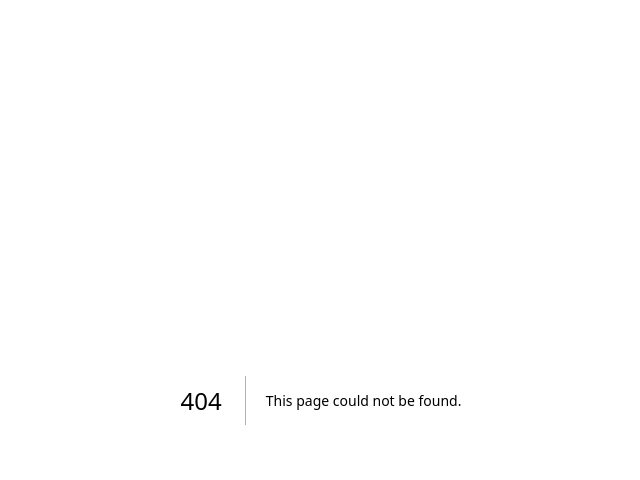
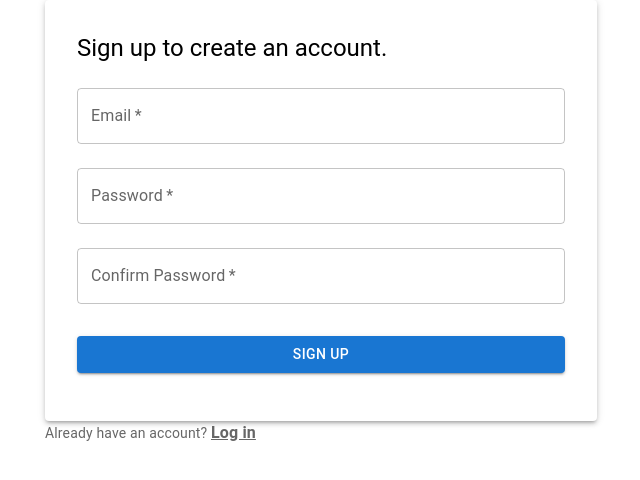
Before and after one commit to Osama4488/claude-chat-redux, a Next.js app: page /signup in a window 1280 px wide. Before the commit this address had no page. Shown: the top 480 px of the page, without its empty margins (319-959 px from the left). Built offline with nearby package versions, Linux system fonts and the light colour scheme.

Commit message:
feature/claude-1 implement login and signup page in app

```diff
--- a/package.json
+++ b/package.json
@@ -9,10 +9,14 @@
     "lint": "next lint"
   },
   "dependencies": {
+    "@emotion/react": "^11.11.4",
+    "@emotion/styled": "^11.11.5",
+    "@mui/material": "^5.16.0",
     "next": "14.2.5",
     "react": "^18",
     "react-dom": "^18",
-    "sass": "^1.77.7"
+    "sass": "^1.77.7",
+    "sonner": "^1.5.0"
   },
   "devDependencies": {
     "@types/node": "^20",
--- /dev/null
+++ b/src/pages/_app.jsx
@@ -0,0 +1,5 @@
+import "@/styles/scss/main.scss";
+
+export default function App({ Component, pageProps }) {
+  return <Component {...pageProps} />;
+}
--- a/src/pages/_app.tsx
+++ /dev/null
@@ -1,7 +0,0 @@
-
- import "@/styles/scss/main.scss";
-import type { AppProps } from "next/app";
-
-export default function App({ Component, pageProps }: AppProps) {
-  return <Component {...pageProps} />;
-}
--- /dev/null
+++ b/src/pages/login.jsx
@@ -0,0 +1,114 @@
+"use client";
+
+import React, { useEffect } from "react";
+import { useFormState, useFormStatus } from "react-dom";
+// import { authenticate } from "@/app/login/actions";
+import Link from "next/link";
+import { toast } from "sonner";
+import { useRouter } from "next/navigation";
+import {
+  Box,
+  Button,
+  Container,
+  TextField,
+  Typography,
+  CircularProgress,
+  Link as MuiLink,
+} from "@mui/material";
+// import { getMessageFromCode } from "@/lib/utils";
+
+export default function LoginForm() {
+  const router = useRouter();
+  //   const [result, dispatch] = useFormState(authenticate, undefined);
+
+  //   useEffect(() => {
+  //     if (result) {
+  //       if (result.type === "error") {
+  //         toast.error(getMessageFromCode(result.resultCode));
+  //       } else {
+  //         toast.success(getMessageFromCode(result.resultCode));
+  //         router.refresh();
+  //       }
+  //     }
+  //   }, [result, router]);
+
+  const onSubmit = () => {};
+  return (
+    <Container
+      className="h-screen flex flex-col justify-center items-center gap-4 "
+      maxWidth="sm"
+    >
+      {/* onSubmit={dispatch} */}
+      <form action={onSubmit} className="">
+        <Box
+          sx={{
+            width: "100%",
+            padding: 4,
+            borderRadius: 1,
+            boxShadow: 3,
+            bgcolor: "background.paper",
+          }}
+        >
+          <Typography variant="h5" component="h1" gutterBottom>
+            Please log in to continue.
+          </Typography>
+          <TextField
+            fullWidth
+            margin="normal"
+            id="email"
+            label="Email"
+            type="email"
+            name="email"
+            placeholder="Enter your email address"
+            required
+            variant="outlined"
+          />
+          <TextField
+            fullWidth
+            margin="normal"
+            id="password"
+            label="Password"
+            type="password"
+            name="password"
+            placeholder="Enter password"
+            required
+            variant="outlined"
+            inputProps={{ minLength: 6 }}
+          />
+          <LoginButton />
+        </Box>
+
+        <MuiLink component={Link} href="/signup" underline="none">
+          <Typography variant="body2" color="textSecondary">
+            No account yet?{" "}
+            <Typography
+              component="span"
+              fontWeight="fontWeightBold"
+              sx={{ textDecoration: "underline" }}
+            >
+              Sign up
+            </Typography>
+          </Typography>
+        </MuiLink>
+      </form>
+    </Container>
+  );
+}
+
+function LoginButton() {
+  //   const { pending } = useFormStatus();
+
+  return (
+    <Button
+      type="submit"
+      fullWidth
+      variant="contained"
+      color="primary"
+      //   disabled={pending}
+      sx={{ mt: 3, mb: 2 }}
+    >
+      {/* {pending ? <CircularProgress size={24} /> : "Log in"} */}
+      Log in
+    </Button>
+  );
+}
--- /dev/null
+++ b/src/pages/signup.jsx
@@ -0,0 +1,106 @@
+"use client";
+
+import React, { useEffect } from "react";
+import Link from "next/link";
+import { toast } from "sonner";
+import { useRouter } from "next/navigation";
+import {
+  Box,
+  Button,
+  Container,
+  TextField,
+  Typography,
+  Link as MuiLink,
+} from "@mui/material";
+
+export default function SignupForm() {
+  const router = useRouter();
+
+  const onSubmit = () => {};
+
+  return (
+    <Container
+      className="h-screen flex flex-col justify-center items-center gap-4"
+      maxWidth="sm"
+    >
+      <form action={onSubmit} className="">
+        <Box
+          sx={{
+            width: "100%",
+            padding: 4,
+            borderRadius: 1,
+            boxShadow: 3,
+            bgcolor: "background.paper",
+          }}
+        >
+          <Typography variant="h5" component="h1" gutterBottom>
+            Sign up to create an account.
+          </Typography>
+          <TextField
+            fullWidth
+            margin="normal"
+            id="email"
+            label="Email"
+            type="email"
+            name="email"
+            placeholder="Enter your email address"
+            required
+            variant="outlined"
+          />
+          <TextField
+            fullWidth
+            margin="normal"
+            id="password"
+            label="Password"
+            type="password"
+            name="password"
+            placeholder="Enter password"
+            required
+            variant="outlined"
+            inputProps={{ minLength: 6 }}
+          />
+          <TextField
+            fullWidth
+            margin="normal"
+            id="confirmPassword"
+            label="Confirm Password"
+            type="password"
+            name="confirmPassword"
+            placeholder="Confirm your password"
+            required
+            variant="outlined"
+            inputProps={{ minLength: 6 }}
+          />
+          <SignupButton />
+        </Box>
+
+        <MuiLink component={Link} href="/login" underline="none">
+          <Typography variant="body2" color="textSecondary">
+            Already have an account?{" "}
+            <Typography
+              component="span"
+              fontWeight="fontWeightBold"
+              sx={{ textDecoration: "underline" }}
+            >
+              Log in
+            </Typography>
+          </Typography>
+        </MuiLink>
+      </form>
+    </Container>
+  );
+}
+
+function SignupButton() {
+  return (
+    <Button
+      type="submit"
+      fullWidth
+      variant="contained"
+      color="primary"
+      sx={{ mt: 3, mb: 2 }}
+    >
+      Sign up
+    </Button>
+  );
+}
--- a/tailwind.config.js
+++ b/tailwind.config.js
@@ -1,8 +1,20 @@
-/** @type {import('tailwindcss').Config} */
-module.exports = {
-  content: [],
+
+
+const config = {
+  content: [
+    "./src/pages/**/*.{js,ts,jsx,tsx,mdx}",
+    "./src/components/**/*.{js,ts,jsx,tsx,mdx}",
+    "./src/app/**/*.{js,ts,jsx,tsx,mdx}",
+  ],
   theme: {
-    extend: {},
+    extend: {
+      backgroundImage: {
+        "gradient-radial": "radial-gradient(var(--tw-gradient-stops))",
+        "gradient-conic":
+          "conic-gradient(from 180deg at 50% 50%, var(--tw-gradient-stops))",
+      },
+    },
   },
   plugins: [],
-}
+};
+export default config;
--- a/tailwind.config.ts
+++ /dev/null
@@ -1,20 +0,0 @@
-import type { Config } from "tailwindcss";
-
-const config: Config = {
-  content: [
-    "./src/pages/**/*.{js,ts,jsx,tsx,mdx}",
-    "./src/components/**/*.{js,ts,jsx,tsx,mdx}",
-    "./src/app/**/*.{js,ts,jsx,tsx,mdx}",
-  ],
-  theme: {
-    extend: {
-      backgroundImage: {
-        "gradient-radial": "radial-gradient(var(--tw-gradient-stops))",
-        "gradient-conic":
-          "conic-gradient(from 180deg at 50% 50%, var(--tw-gradient-stops))",
-      },
-    },
-  },
-  plugins: [],
-};
-export default config;
--- a/tsconfig.json
+++ b/tsconfig.json
@@ -16,6 +16,6 @@
       "@/*": ["./src/*"]
     }
   },
-  "include": ["next-env.d.ts", "**/*.ts", "**/*.tsx"],
+  "include": ["next-env.d.ts", "**/*.ts", "**/*.tsx", "src/pages/index.jsx"],
   "exclude": ["node_modules"]
 }
```
Also changed, not shown: src/pages/_document.jsx (renamed from src/pages/_document.tsx), 2 other files (tests, documents, lock files or other folders).
